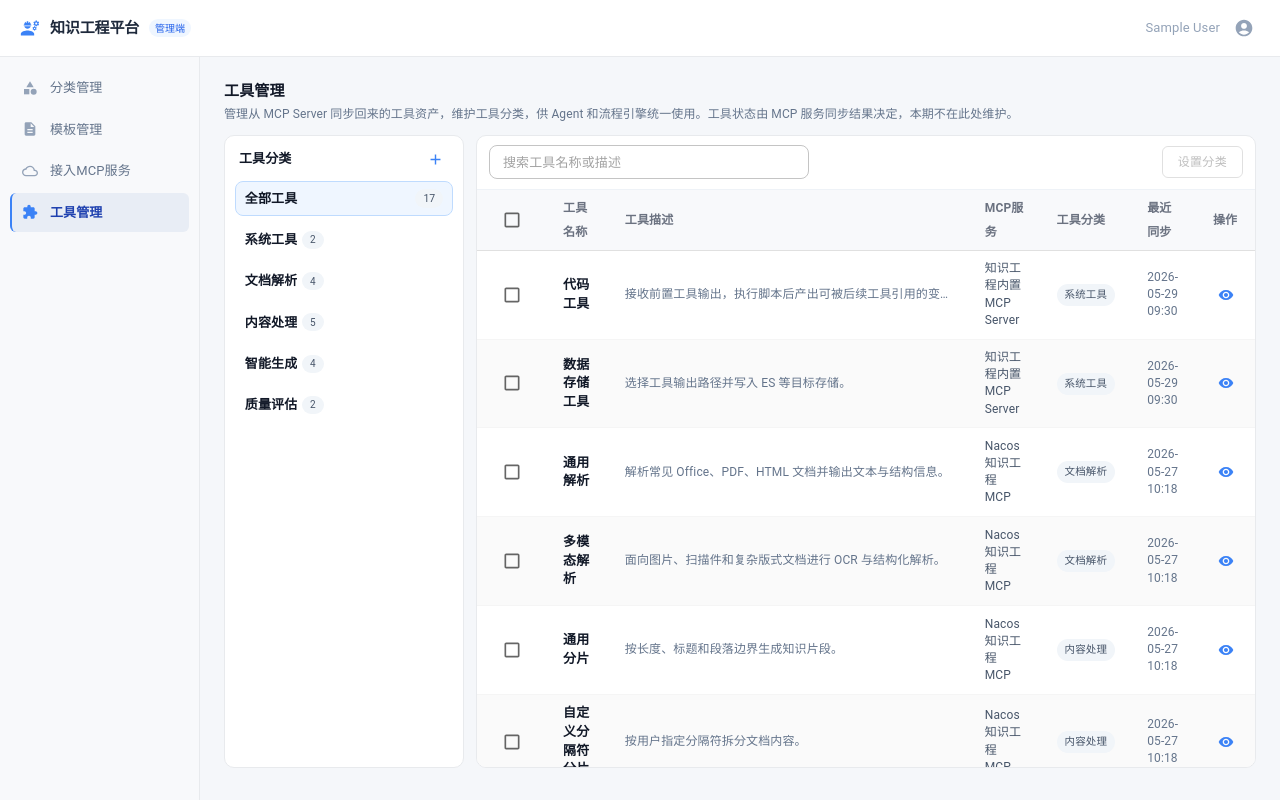
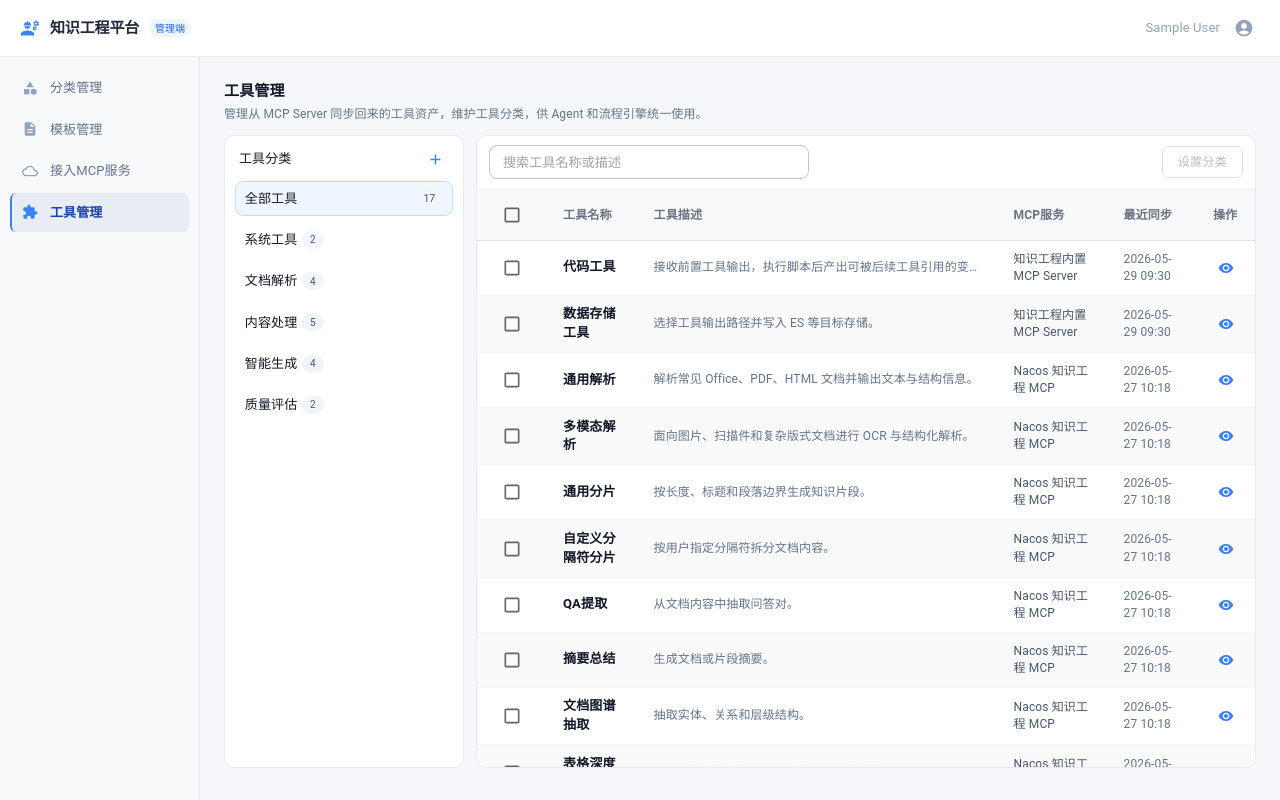
Before and after one commit to gzkhwen/knowledge-engineering-prototype, a React (Vite) app in the folder prototype/: page /#/admin/tools/library in a window 1280 px wide. Before the commit this address led to /#/admin/tools. Built offline with nearby package versions, Linux system fonts and the light colour scheme; sample sign-in values are in the browser's storage.

Commit message:
微调MCP服务和工具管理原型

```diff
--- a/prototype/src/app/pages/ToolManagementPage.tsx
+++ b/prototype/src/app/pages/ToolManagementPage.tsx
@@ -625,7 +625,7 @@ export function McpServiceManagementPage() {
             <TextField label="服务描述" size="small" value={draft.description} onChange={(event) => updateDraft({ description: event.target.value })} multiline minRows={2} fullWidth inputProps={{ maxLength: 200 }} helperText={`${draft.description.length}/200`} />
             <Box>
               <Typography sx={{ mb: 0.75, fontSize: 13, fontWeight: 700, color: "#111827" }}>配置方式</Typography>
-              <Tabs value={draft.configMode} onChange={(_, value) => updateDraft({ configMode: value })} sx={{ minHeight: 34, border: "1px solid #e5e7eb", borderRadius: "8px", p: 0.25, "& .MuiTab-root": { minHeight: 28, flex: 1, fontSize: 12, borderRadius: "6px" }, "& .Mui-selected": { color: "#2563eb !important", bgcolor: "#eff6ff" }, "& .MuiTabs-indicator": { display: "none" } }}>
+              <Tabs value={draft.configMode} variant="fullWidth" onChange={(_, value) => updateDraft({ configMode: value })} sx={{ minHeight: 34, border: "1px solid #e5e7eb", borderRadius: "8px", p: 0.25, "& .MuiTabs-flexContainer": { width: "100%" }, "& .MuiTab-root": { minHeight: 28, flex: 1, maxWidth: "none", fontSize: 12, borderRadius: "6px", alignItems: "center", justifyContent: "center", textAlign: "center" }, "& .Mui-selected": { color: "#2563eb !important", bgcolor: "#eff6ff" }, "& .MuiTabs-indicator": { display: "none" } }}>
                 <Tab value="simple" label="简易配置" />
                 <Tab value="json" label="JSON配置" />
               </Tabs>
@@ -870,7 +870,7 @@ export function ToolManagementPage() {
         <Box>
           <Typography sx={{ fontSize: "15px", fontWeight: 700, color: "#111827" }}>工具管理</Typography>
           <Typography sx={{ fontSize: "12px", color: "#64748b", mt: 0.25 }}>
-            管理从 MCP Server 同步回来的工具资产，维护工具分类，供 Agent 和流程引擎统一使用。工具状态由 MCP 服务同步结果决定，本期不在此处维护。
+            管理从 MCP Server 同步回来的工具资产，维护工具分类，供 Agent 和流程引擎统一使用。
           </Typography>
         </Box>
       </Box>
@@ -878,7 +878,7 @@ export function ToolManagementPage() {
       <Box sx={{ display: "grid", gridTemplateColumns: "240px minmax(0, 1fr)", gap: 1.5, flex: 1, minHeight: 0 }}>
         <Paper sx={{ border: "1px solid #e8eaed", borderRadius: "10px", boxShadow: "none", p: 1.25, minHeight: 0, overflow: "auto" }}>
           <Stack direction="row" alignItems="center" justifyContent="space-between" sx={{ px: 0.5, mb: 1 }}>
-            <Typography sx={{ fontSize: 13, fontWeight: 800, color: "#111827" }}>工具分类</Typography>
+            <Typography sx={{ fontSize: 13, fontWeight: 500, color: "#111827" }}>工具分类</Typography>
             <Tooltip title="新增分类">
               <IconButton size="small" onClick={openCreateCategory} sx={{ color: BLUE }}>
                 <Add sx={{ fontSize: 17 }} />
@@ -891,7 +891,7 @@ export function ToolManagementPage() {
               sx={{ px: 1.1, py: 0.9, borderRadius: "8px", cursor: "pointer", bgcolor: selectedCategory === "全部工具" ? "#eff6ff" : "transparent", border: "1px solid", borderColor: selectedCategory === "全部工具" ? "#bfdbfe" : "transparent" }}
             >
               <Stack direction="row" alignItems="center" justifyContent="space-between">
-                <Typography sx={{ fontSize: "13px", fontWeight: 700, color: "#111827" }}>全部工具</Typography>
+                <Typography sx={{ fontSize: "13px", fontWeight: 400, color: "#111827" }}>全部工具</Typography>
                 <Chip label={tools.length} size="small" sx={{ height: 19, fontSize: 10.5, bgcolor: "#f1f5f9", color: "#475569" }} />
               </Stack>
             </Box>
@@ -904,7 +904,7 @@ export function ToolManagementPage() {
                 <Stack direction="row" alignItems="center" justifyContent="space-between" spacing={1}>
                   <Box sx={{ minWidth: 0 }}>
                     <Stack direction="row" spacing={0.6} alignItems="center">
-                      <Typography sx={{ fontSize: "13px", fontWeight: 650, color: "#111827", overflow: "hidden", textOverflow: "ellipsis", whiteSpace: "nowrap" }}>{category}</Typography>
+                      <Typography sx={{ fontSize: "13px", fontWeight: 400, color: "#111827", overflow: "hidden", textOverflow: "ellipsis", whiteSpace: "nowrap" }}>{category}</Typography>
                       <Chip label={categoryCounts[category] ?? 0} size="small" sx={{ height: 18, fontSize: 10, bgcolor: "#f1f5f9", color: "#475569" }} />
                     </Stack>
                   </Box>
@@ -942,7 +942,7 @@ export function ToolManagementPage() {
                   <TableCell sx={{ width: 48, bgcolor: "#f8f9fb" }}>
                     <Checkbox size="small" checked={allFilteredSelected} indeterminate={someFilteredSelected} onChange={toggleAllFiltered} />
                   </TableCell>
-                  {["工具名称", "工具描述", "MCP服务", "工具分类", "最近同步", "操作"].map((label) => (
+                  {["工具名称", "工具描述", "MCP服务", "最近同步", "操作"].map((label) => (
                     <TableCell key={label} sx={{ bgcolor: "#f8f9fb", fontSize: "12px", fontWeight: 600, color: "#6b7280" }}>{label}</TableCell>
                   ))}
                 </TableRow>
@@ -956,9 +956,6 @@ export function ToolManagementPage() {
                     <TableCell sx={{ py: 1.2, fontSize: "13px", fontWeight: 650, color: "#111827" }}>{tool.name}</TableCell>
                     <TableCell sx={{ py: 1.2, fontSize: "12px", color: "#64748b", maxWidth: 360, overflow: "hidden", textOverflow: "ellipsis", whiteSpace: "nowrap" }}>{tool.description}</TableCell>
                     <TableCell sx={{ py: 1.2, fontSize: "12px", color: "#475569" }}>{tool.serviceName}</TableCell>
-                    <TableCell sx={{ py: 1.2 }}>
-                      <Chip label={tool.category} size="small" sx={{ height: 22, fontSize: 10.5, bgcolor: "#f1f5f9", color: "#475569" }} />
-                    </TableCell>
                     <TableCell sx={{ py: 1.2, fontSize: "12px", color: "#64748b" }}>{tool.lastSyncedAt}</TableCell>
                     <TableCell sx={{ py: 1.2 }}>
                       <Tooltip title="查看工具详情">
@@ -971,7 +968,7 @@ export function ToolManagementPage() {
                 ))}
                 {filteredTools.length === 0 ? (
                   <TableRow>
-                    <TableCell colSpan={7} sx={{ py: 4, textAlign: "center", color: "#94a3b8", fontSize: "13px" }}>暂无匹配工具</TableCell>
+                    <TableCell colSpan={6} sx={{ py: 4, textAlign: "center", color: "#94a3b8", fontSize: "13px" }}>暂无匹配工具</TableCell>
                   </TableRow>
                 ) : null}
               </TableBody>
```
